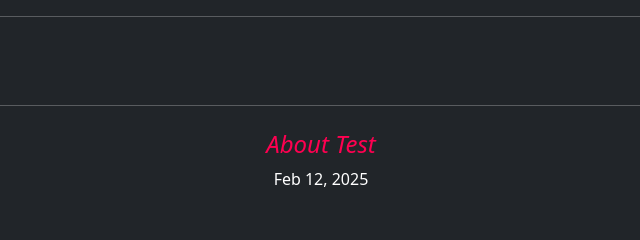
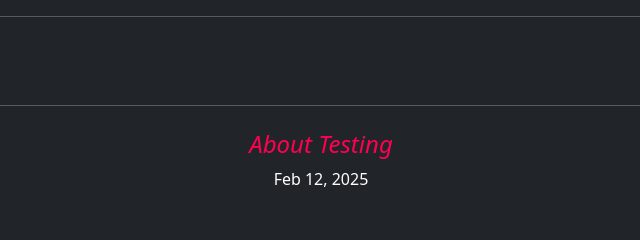
Before and after one commit to doctorandrewbrown/andrew-david-brown, an Eleventy site: page about.md in a window 1280 px wide. Shown: the top 240 px of the page, 319-959 px from the left. Built offline with nearby package versions, Linux system fonts and the light colour scheme; Eleventy itself is replaced by a stand-in of ours; files that its build step writes are made by us from their sources.

Commit message:
Update Pages “home”

```diff
--- a/about.md
+++ b/about.md
@@ -1,5 +1,5 @@
 ---
-title: About Test
+title: About Testing
 layout: layouts/base.njk
 ---
 About Page
```
